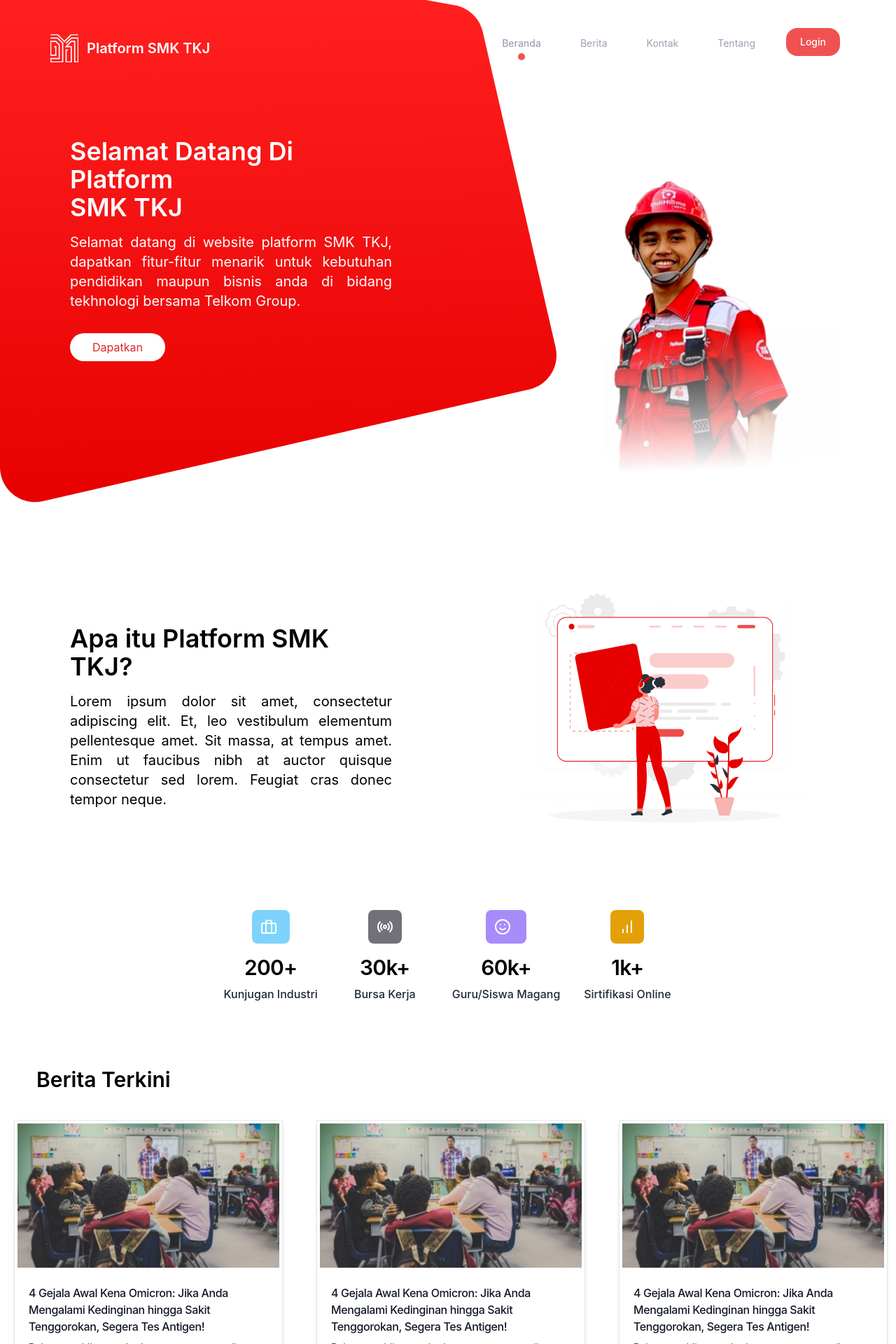
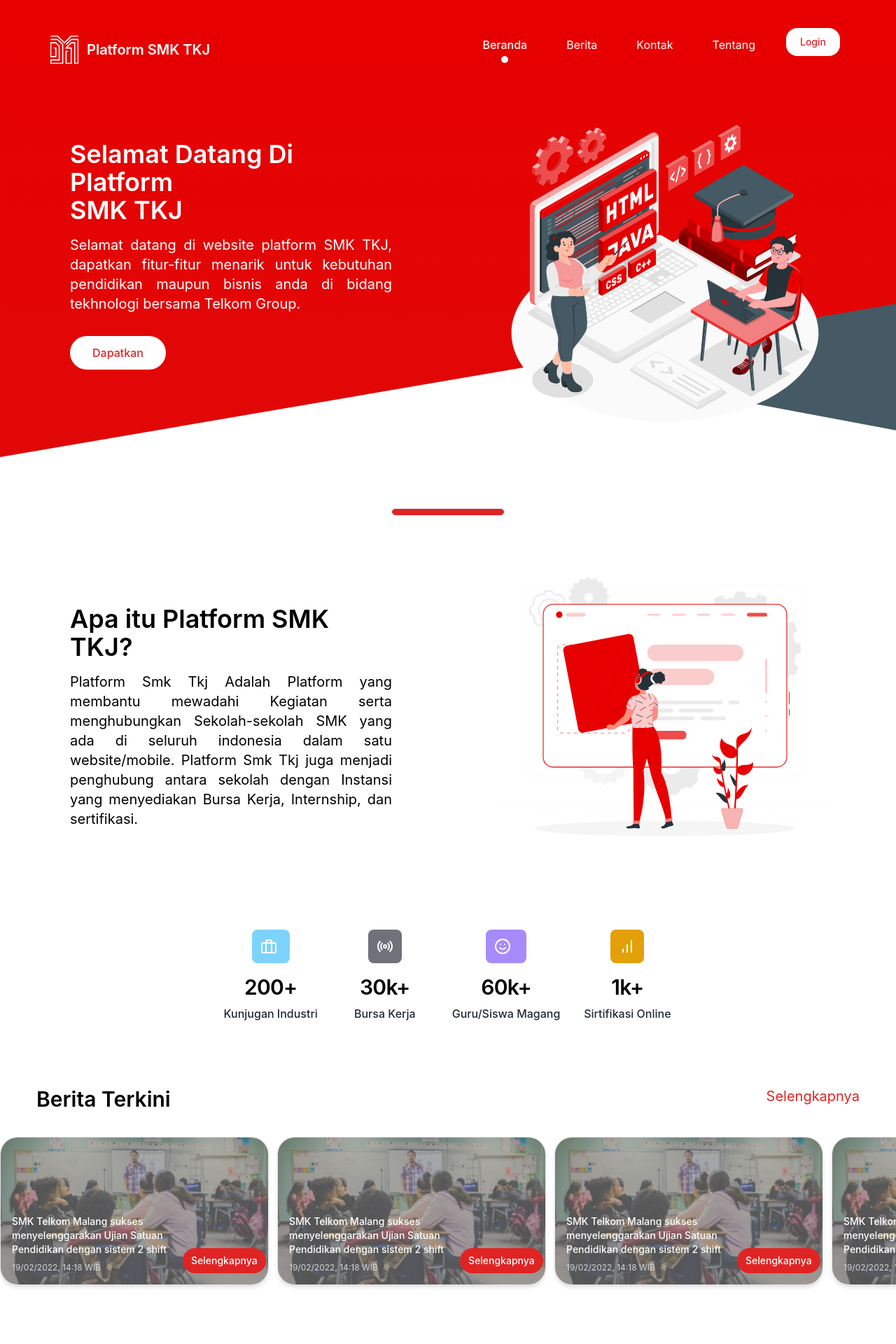
Before and after one commit to ijlalWindhi/alur-kepala-sekolah, a React (Create React App) app: page / in a window 1280 px wide. Shown: the top 1920 px of the page at 70% size. Built offline with nearby package versions, Linux system fonts and the light colour scheme.

Commit message:
landing-page-berita

```diff
--- a/src/App.js
+++ b/src/App.js
@@ -6,6 +6,7 @@ import { Route, Switch } from "react-router-dom";
 // pages UTAMA
 import Beranda from "./pages/Beranda";
 import LandingPage from "./pages/LandingPage";
+import Berita from "./pages/LandingPage/Berita";
 import Registrasi from "./pages/Registrasi";
 import ResetPassword from "./pages/ResetPassword";
 import Login from "./pages/Login";
@@ -46,6 +47,7 @@ export default function App() {
       <Route path="/login" component={Login} />
       <Route exact path="/" component={LandingPage} />
       <Route path="/landingpage" component={LandingPage} />
+      <Route path="/Berita" component={Berita} />
       <Route path="/beranda" component={Beranda} />
       <Route path="/activeclass" component={ActiveClass} />
       <Route path="/newclass" component={NewClass} />
--- a/src/components/Layout/LayoutNavbar.js
+++ b/src/components/Layout/LayoutNavbar.js
@@ -69,15 +69,15 @@ export default function LayoutNavbar() {
         <div className="hidden w-full md:block md:w-auto" id="mobile-menu">
           <ul className="flex flex-col md:flex-row md:space-x-8 md:mt-0 md:text-sm md:font-medium">
             {/* NAV-LINK */}
-            <div className="py-3 pr-3 text-gray-400 flex flex-col items-center">
+            <div className="py-3 pr-3 text-white flex flex-col items-center text-base">
               <Link to="/beranda">Beranda</Link>
-              <div className="mt-1 w-2.5 h-2.5 bg-red-500 text-red-500 rounded-full"></div>
+              <div className="mt-1 w-2.5 h-2.5 bg-white text-red-500 rounded-full"></div>
             </div>
             {sidebarContent.map(({ target, label }) => (
               <li className="px-3 py-3">
                 <Link
                   to={target}
-                  className="block py-2 px-4 text-white rounded md:bg-transparent md:text-gray-400 font-normal md:p-0 dark:text-white bg-green-200"
+                  className="block py-2 px-4 text-white rounded md:bg-transparent md:text-white font-normal md:p-0 dark:text-white bg-green-200  text-base"
                   aria-current="page"
                 >
                   {label}
@@ -88,7 +88,7 @@ export default function LayoutNavbar() {
             <Link to="/login" className="btn-round">
               <button
                 type="button"
-                className="btn-warning bg-red-500 hover:bg-red-700 rounded-2xl"
+                className=" btn-warning text-red-600 bg-white hover:bg-red-700 rounded-2xl"
               >
                 Login
               </button>
--- a/src/components/fragment/Card/Card.js
+++ b/src/components/fragment/Card/Card.js
@@ -1,8 +1,8 @@
 // inisasi library default
 import React from 'react';
+import { Link } from 'react-router-dom';
 // inisiasi component
 import imageCard from '../../../assets/image-card.png';
-import userIcon from '../../../assets/icon-user.svg';
 
 export default function DataBox() {
   // const location = useLocation();
@@ -24,8 +24,22 @@ export default function DataBox() {
   return (
     <>
       {/* CARD */}
-      <div class="w-96 bg-white rounded-none border border-gray-200 shadow-md dark:bg-gray-800 dark:border-gray-700 ">
-        <img class="rounded-none p-1" src={imageCard} alt=""></img>
+      <div class="w-96 bg-white rounded-3xl border border-gray-200 shadow-md dark:bg-gray-800 dark:border-gray-700 ">
+      <div className="card relative rounded-3xl">
+        <img src={imageCard} className="contrast-50 rounded-3xl" />
+          <div class="absolute bottom-0 left-0 ml-4 text-white grid grid-cols-3 mb-4">
+            <div className="col-span-2">
+              <h6 className="text-sm font-medium">SMK Telkom Malang sukses menyelenggarakan Ujian Satuan Pendidikan dengan sistem 2 shift</h6>
+              <p className="text-gray-300 text-xs mt-2">19/02/2022, 14:18 WIB</p>
+            </div>
+            <div>
+              <Link to="/Berita"  class="inline-flex items-center py-2 px-3 mt-12 text-sm font-medium text-center text-white bg-red-600 rounded-full hover:bg-red-700 focus:ring-4 focus:ring-red-300 dark:bg-red-600 dark:hover:bg-red-700 dark:focus:ring-red-800"  >
+                {''}Selengkapnya
+              </Link>
+            </div>
+           </div>
+           </div>
+        {/* <img class="rounded-none p-1" src={imageCard} alt=""></img>
         <div class="p-5">
           <a href="#">
             <h5 class="mb-2 text-base font-medium tracking-tight text-gray-900 dark:text-white">
@@ -56,7 +70,7 @@ export default function DataBox() {
             {' '}
             Baca Selengkapnya
           </a>
-        </div>
+        </div> */}
       </div>
     </>
   );
--- a/src/index.css
+++ b/src/index.css
@@ -25,6 +25,7 @@ code {
 .bg-landing{
   background-image: url('../src/assets/bg-landing.svg');
   background-repeat: no-repeat;
+  background-size: 100%;
 }
 /* untuk reusable css */
 @layer components {
--- /dev/null
+++ b/src/pages/LandingPage/Berita/Berita.js
@@ -0,0 +1,125 @@
+// inisiasi library default
+import React from "react";
+import Calendar from "react-calendar/dist/umd/Calendar";
+
+// inisiasi component
+import LayoutNavbar from "../../../components/Layout/LayoutNavbar";
+import Footer from "../../../components/fragment/Footer";
+import { User, Youtube, Instagram, Facebook, Twitter } from "react-feather";
+import imageCard from '../../../assets/image-card.png';
+
+
+
+
+export default class LandingPage extends React.Component {
+  constructor() {
+    super();
+    this.state = {
+      // call variable
+    };
+  }
+  render() {
+    return (
+      <div className="bg-slate-50">
+        <div className="bg-landing">
+          <LayoutNavbar className="p-10 " />
+        </div>
+        <div className="grid grid-cols-5 px-20 mt-5">
+            <div className="col-span-3">
+                <div className="text-4xl">
+                    <b>SMK Telkom Malang sukses menyelenggarakan Ujian Satuan Pendidikan dengan sistem 2 shift</b>
+                </div>
+                <div className="text-gray-500 text-semibold mt-3 mb-5">
+                    <span>19/02/2022, 14:18 </span>
+                    <button className="inline"><User className="ml-3 mr-2 inline w-4"></User>John Doe</button>
+                </div>
+                <img src={imageCard} className="w-screen " />
+                <div className="mt-8 mb-5">
+                    <p>Lorem ipsum dolor sit amet, consectetur adipiscing elit. Ut sed cras at duis et, elit euismod tortor. Fames cras eget purus tempus eget tincidunt consectetur at. Amet, dolor, nec luctus leo posuere in sit vel. Imperdiet purus viverra in eu enim. Ut est varius sed aliquam mattis donec purus euismod pellentesque. Id dictum cras id tempor.</p>
+                    <br></br>
+                    <p>Lorem ipsum dolor sit amet, consectetur adipiscing elit. Ut sed cras at duis et, elit euismod tortor. Fames cras eget purus tempus eget tincidunt consectetur at. Amet, dolor, nec luctus leo posuere in sit vel. Imperdiet purus viverra in eu enim. Ut est varius sed aliquam mattis donec purus euismod pellentesque. Id dictum cras id tempor.</p>
+                    <br></br>
+                    <p>Neque amet enim auctor pulvinar. A enim consequat at porta. Nunc tincidunt enim sed praesent netus netus quis tortor non. Amet, cursus aliquam massa cras non est. Lacinia neque urna sed maecenas amet ullamcorper id porttitor tristique. Suscipit nunc neque, dictum condimentum amet sagittis aliquam.</p>
+                    <br></br>
+                    <p>Neque amet enim auctor pulvinar. A enim consequat at porta. Nunc tincidunt enim sed praesent netus netus quis tortor non. Amet, cursus aliquam massa cras non est. Lacinia neque urna sed maecenas amet ullamcorper id porttitor tristique. Suscipit nunc neque, dictum condimentum amet sagittis aliquam.</p>
+                    <br></br>
+                    <p>Neque amet enim auctor pulvinar. A enim consequat at porta. Nunc tincidunt enim sed praesent netus netus quis tortor non. Amet, cursus aliquam massa cras non est. Lacinia neque urna sed maecenas amet ullamcorper id porttitor tristique. Suscipit nunc neque, dictum condimentum amet sagittis aliquam.</p>
+                </div>
+                <div class="flex flex-row justify-center p-6 box-border h-32 w-50 text-white">
+                    <div>
+                        <div className="bg-red-600 p-2 rounded-lg ">
+                            <Youtube className=" inline w-10"></Youtube>
+                        </div>
+                    </div>
+                    <div className="ml-8">
+                        <div className="bg-pink-400 p-2 rounded-lg">
+                        <Instagram className="inline w-10"></Instagram>
+                        </div>
+                    </div>
+                    <div className="ml-8">
+                        <div className="bg-blue-600 p-2 rounded-lg">
+                            <Facebook className="inline w-10"></Facebook>
+                        </div>
+                    </div>
+                    <div className="ml-8">
+                        <div className="bg-sky-400 p-2 rounded-lg">
+                        <Twitter className=" inline w-10"></Twitter>
+                        </div>
+                    </div>
+                </div>
+                <div className="mt-8 mb-8 w-9/12">
+                    <h1 className="text-lg font-semibold">Berita Populer</h1>
+                    <hr className="w-24 h-1 rounded-full bg-red-600 mt-1 mb-8"></hr>
+                    <div className="mt-4">
+                        <h4 className="text-base font-semibold">SMK Telkom Malang sukses menyelenggarakan Ujian Satuan Pendidikan dengan sistem 2 shift</h4>
+                        <div className="text-gray-500 text-sm mt-2">
+                            <span>19/02/2022, 14:18 </span>
+                            <button className="inline"><User className="ml-3 mr-2 inline w-4"></User>John Doe</button>
+                        </div>
+                        <hr className="mt-4 w-96"/>
+                    </div>
+                    <div className="mt-4">
+                        <h4 className="text-base font-semibold">SMK Telkom Malang sukses menyelenggarakan Ujian Satuan Pendidikan dengan sistem 2 shift</h4>
+                        <div className="text-gray-500 text-sm mt-2">
+                            <span>19/02/2022, 14:18 </span>
+                            <button className="inline"><User className="ml-3 mr-2 inline w-4"></User>John Doe</button>
+                        </div>
+                        <hr className="mt-4 w-96"/>
+                    </div>
+                </div>
+            </div>
+            <div className="col-span-2 pl-24">
+                <h1 className="text-lg font-semibold">Berita Populer</h1>
+                <hr className="w-24 h-1 rounded-full bg-red-600 mt-1 mb-8"></hr>
+                <div className="mt-4">
+                    <h4 className="text-base font-semibold">SMK Telkom Malang sukses menyelenggarakan Ujian Satuan Pendidikan dengan sistem 2 shift</h4>
+                    <div className="text-gray-500 text-sm mt-2">
+                        <span>19/02/2022, 14:18 </span>
+                        <button className="inline"><User className="ml-3 mr-2 inline w-4"></User>John Doe</button>
+                    </div>
+                    <hr className="mt-4"/>
+                </div>
+                <div className="mt-4">
+                    <h4 className="text-base font-semibold">SMK Telkom Malang sukses menyelenggarakan Ujian Satuan Pendidikan dengan sistem 2 shift</h4>
+                    <div className="text-gray-500 text-sm mt-2">
+                        <span>19/02/2022, 14:18 </span>
+                        <button className="inline"><User className="ml-3 mr-2 inline w-4"></User>John Doe</button>
+                    </div>
+                    <hr className="mt-4"/>
+                </div>
+                <div className="mt-8">
+                    <h1 className="text-lg font-semibold">Kalender</h1>
+                    <div className="bg-white rounded-xl w-80 p-8 mt-12">
+                        <Calendar/>
+                    </div>
+                </div>
+            </div>
+        </div>
+
+
+
+        <Footer />
+      </div>
+    );
+  }
+}
--- /dev/null
+++ b/src/pages/LandingPage/Berita/index.js
@@ -0,0 +1 @@
+export { default } from "./Berita";
--- a/src/pages/LandingPage/LandingPage.js
+++ b/src/pages/LandingPage/LandingPage.js
@@ -1,5 +1,6 @@
 // inisiasi library default
 import React from "react";
+import { Link } from "react-router-dom";
 import people from "../../assets/people.svg"
 import About from "../../assets/about-lp.svg"
 
@@ -27,30 +28,34 @@ export default class LandingPage extends React.Component {
             <div className="pt-10 px-20">
               <h1 className="text-4xl font-semibold text-white">Selamat Datang Di Platform <br/> SMK TKJ</h1>
               <h5 className="text-xl font-normal text-white text-justify mt-4">Selamat datang di website platform SMK TKJ, dapatkan fitur-fitur menarik untuk kebutuhan pendidikan maupun bisnis anda di bidang tekhnologi bersama Telkom Group.</h5>
-              <button className="bg-white rounded-full py-2 px-8 text-red-600 mt-8">Dapatkan</button>
+              <button className="bg-white rounded-full py-3 px-8 text-red-600 mt-8 font-medium">Dapatkan</button>
             </div>
             <div className="flex justify-center">
-              <img src={people} alt="" className="ml-40"></img>
+              <img src={people} alt="" className=""></img>
             </div>
           </div>
-        </div>
+          <div className="flex justify-center">
+            <hr className="w-40 h-2.5 bg-red-600 rounded-full mt-24"></hr>
+          </div>
         <div className="grid grid-cols-2 py-5 px-5 pt-12">
           <div className="p-20">
             <h1 className="text-4xl font-semibold">Apa itu Platform SMK TKJ?</h1>
-            <h5 className="text-xl font-normal text-justify mt-4">Lorem ipsum dolor sit amet, consectetur adipiscing elit. Et, leo vestibulum elementum pellentesque amet. Sit massa, at tempus amet. Enim ut faucibus nibh at auctor quisque consectetur sed lorem. Feugiat cras donec tempor neque.</h5>
+            <h5 className="text-xl font-normal text-justify mt-4">Platform Smk Tkj Adalah Platform yang membantu mewadahi Kegiatan serta menghubungkan Sekolah-sekolah SMK yang ada di seluruh indonesia dalam satu website/mobile. Platform Smk Tkj juga menjadi penghubung antara sekolah dengan Instansi yang menyediakan Bursa Kerja, Internship, dan sertifikasi.</h5>
           </div>
           <div className=" flex justify-center">
             <img src={About} alt="" className=""></img>
           </div>
+        </div>
         </div>
         <div className="py-5 px-5 text-center mb-20 ">
           <div className="flex flex-row justify-center">
             <DataBox />
           </div>
         </div>
-        <div className="py-5 px-5 font-semibold mb-14">
-          <h1 className="text-3xl pb-10 pl-8">Berita Terkini</h1>
-          <div className="flex justify-center">
+        <div className="py-5 px-5 font-semibold grid grid-cols-3">
+          <h1 className="text-3xl pb-4 pl-8 col-span-2">Berita Terkini</h1>
+          <Link to="/blog" className="text-xl font-normal text-red-600 text-right pr-8">Selengkapnya</Link>
+          {/* <div className="flex justify-center">
             <div className="grid grid-cols-3 gap-14">
               <Card/>
               <Card/>
@@ -59,8 +64,21 @@ export default class LandingPage extends React.Component {
               <Card/>
               <Card/>
             </div>
-          </div>
+          </div> */}
         </div>
+
+        <div class="snap-x overscroll-auto mx-auto snap-mandatory flex overflow-scroll mx-10 pb-5 mb-20">
+            <div class="snap-start inline mr-3"><Card/></div>
+            <div class="snap-start inline mr-3"><Card/></div>
+            <div class="snap-start inline mr-3"><Card/></div>
+            <div class="snap-start inline mr-3"><Card/></div>
+            <div class="snap-start inline mr-3"><Card/></div>
+            <div class="snap-start inline mr-3"><Card/></div>
+            <div class="snap-start inline mr-3"><Card/></div>
+            <div class="snap-start inline mr-3"><Card/></div>
+        </div>
+
+
         <Footer />
       </>
     );
```
Also changed, not shown: src/assets/bg-landing.svg, src/assets/people.svg.
